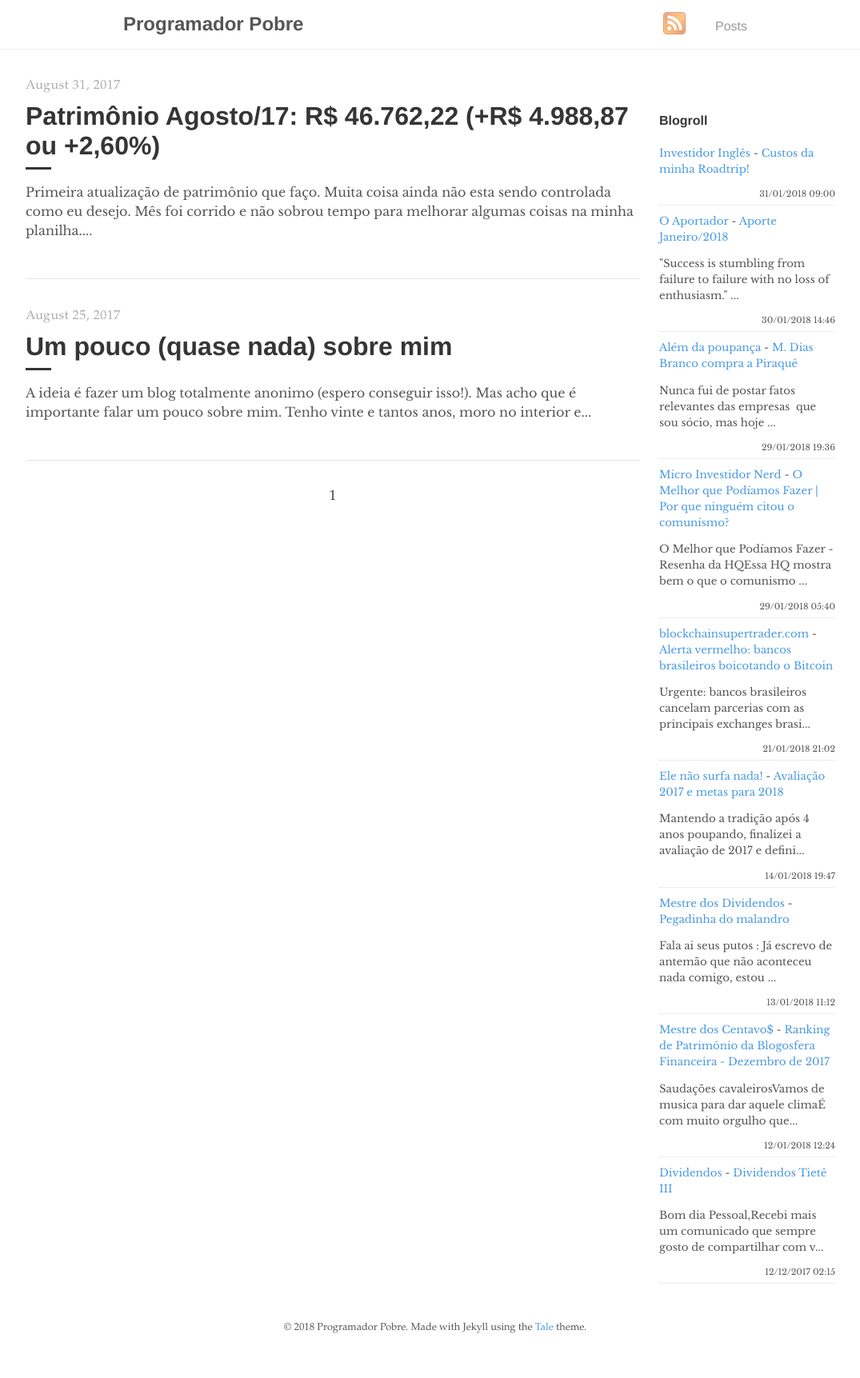
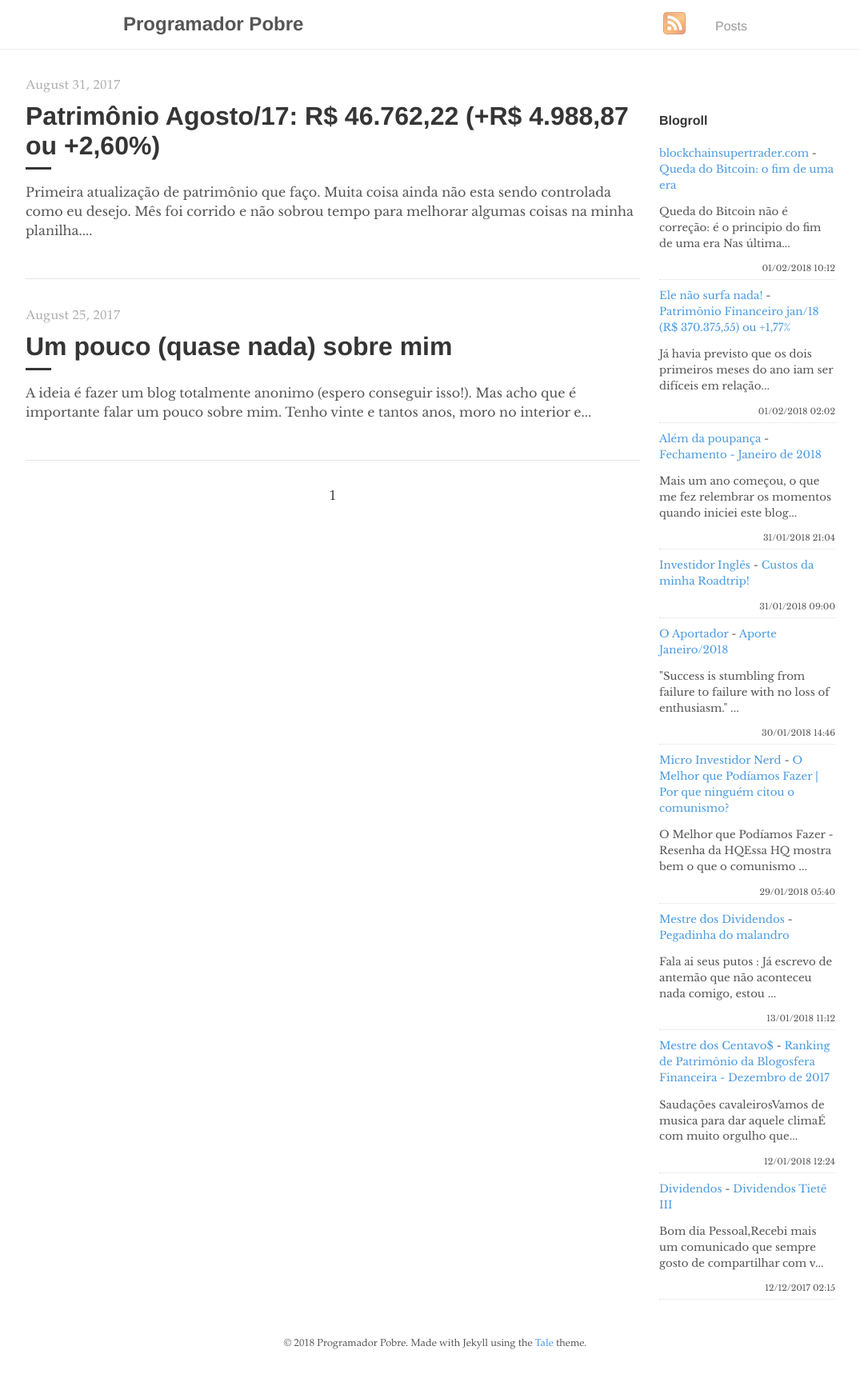
Before and after one commit to programadorpobre/programadorpobre.github.io, a Jekyll site: the page built from index.html, in a window 1280 px wide. Shown: the whole page at 80% size, without its empty margins (96-1171 px from the left). Built offline with Jekyll 4.4.1, drawn with Linux system fonts in a browser that asks for light colours; the list of posts is cut into pages by our own code; comment, search, counter and statistics services are not loaded.

Commit message:
[ci skip] travis #180

```diff
--- a/_includes/feed-entries.html
+++ b/_includes/feed-entries.html
@@ -1,3 +1,18 @@
+<div class="feed-entry">
+    <a class="feed-entry-site-name" href="http://www.blockchainsupertrader.com/">blockchainsupertrader.com</a> - <a class="feed-entry-title" href="http://www.blockchainsupertrader.com/2018/02/queda-do-bitcoin-o-fim-de-uma-era.html">Queda do Bitcoin: o fim de uma era</a>
+    <p class="feed-entry-summary">Queda do Bitcoin não é correção: é o principio do fim de uma era&nbsp;Nas última...</p>
+    <time datetime="2018-02-01T10:12:00.002-02:00">01/02/2018 10:12</time>
+</div>
+<div class="feed-entry">
+    <a class="feed-entry-site-name" href="http://elenaosurfanada.blogspot.com/">Ele não surfa nada!</a> - <a class="feed-entry-title" href="http://elenaosurfanada.blogspot.com/2018/02/patrimonio-financeiro-jan18-r-37037555.html">Patrimônio Financeiro jan/18 (R$ 370.375,55) ou +1,77%</a>
+    <p class="feed-entry-summary">Já havia previsto que os dois primeiros meses do ano iam ser difíceis em relação...</p>
+    <time datetime="2018-02-01T02:02:00.000-02:00">01/02/2018 02:02</time>
+</div>
+<div class="feed-entry">
+    <a class="feed-entry-site-name" href="http://alemdapoupanca.blogspot.com/">Além da poupança</a> - <a class="feed-entry-title" href="http://alemdapoupanca.blogspot.com/2018/01/fechamento-janeiro-de-2018.html">Fechamento - Janeiro de 2018</a>
+    <p class="feed-entry-summary">Mais um ano começou, o que me fez relembrar os momentos quando iniciei este blog...</p>
+    <time datetime="2018-01-31T21:04:00.000-02:00">31/01/2018 21:04</time>
+</div>
 <div class="feed-entry">
     <a class="feed-entry-site-name" href="http://www.investidoringles.com/">Investidor Inglês</a> - <a class="feed-entry-title" href="http://www.investidoringles.com/2018/01/custos-da-minha-roadtrip.html">Custos da minha Roadtrip!</a>
     <p class="feed-entry-summary"></p>
@@ -9,24 +24,9 @@
     <time datetime="2018-01-30T14:46:00.001-02:00">30/01/2018 14:46</time>
 </div>
 <div class="feed-entry">
-    <a class="feed-entry-site-name" href="http://alemdapoupanca.blogspot.com/">Além da poupança</a> - <a class="feed-entry-title" href="http://alemdapoupanca.blogspot.com/2018/01/m-dias-branco-compra-piraque.html">M. Dias Branco compra a Piraquê</a>
-    <p class="feed-entry-summary">Nunca fui de postar fatos relevantes das empresas&nbsp; que sou sócio, mas hoje ...</p>
-    <time datetime="2018-01-29T19:36:00.001-02:00">29/01/2018 19:36</time>
-</div>
-<div class="feed-entry">
     <a class="feed-entry-site-name" href="http://microinvestidornerd.blogspot.com/">Micro Investidor Nerd</a> - <a class="feed-entry-title" href="http://microinvestidornerd.blogspot.com/2018/01/o-melhor-que-podiamos-fazer-hq.html">O Melhor que Podíamos Fazer | Por que ninguém citou o comunismo?</a>
     <p class="feed-entry-summary">O Melhor que Podíamos Fazer - Resenha da HQEssa HQ mostra bem o que o comunismo ...</p>
     <time datetime="2018-01-29T05:40:00.000-08:00">29/01/2018 05:40</time>
-</div>
-<div class="feed-entry">
-    <a class="feed-entry-site-name" href="http://www.blockchainsupertrader.com/">blockchainsupertrader.com</a> - <a class="feed-entry-title" href="http://www.blockchainsupertrader.com/2018/01/alerta-vermelho-bancos-brasileiros.html">Alerta vermelho: bancos brasileiros boicotando o Bitcoin</a>
-    <p class="feed-entry-summary">Urgente: bancos brasileiros cancelam parcerias com as principais exchanges brasi...</p>
-    <time datetime="2018-01-21T21:02:00.001-02:00">21/01/2018 21:02</time>
-</div>
-<div class="feed-entry">
-    <a class="feed-entry-site-name" href="http://elenaosurfanada.blogspot.com/">Ele não surfa nada!</a> - <a class="feed-entry-title" href="http://elenaosurfanada.blogspot.com/2018/01/avaliacao-2017-e-metas-para-2018.html">Avaliação 2017 e metas para 2018</a>
-    <p class="feed-entry-summary">Mantendo a tradição após 4 anos poupando, finalizei a avaliação de 2017 e defini...</p>
-    <time datetime="2018-01-14T19:47:00.001-02:00">14/01/2018 19:47</time>
 </div>
 <div class="feed-entry">
     <a class="feed-entry-site-name" href="http://mestredosdividendos.blogspot.com/">Mestre dos Dividendos</a> - <a class="feed-entry-title" href="http://mestredosdividendos.blogspot.com/2018/01/pegadinha-do-malandro.html">Pegadinha do malandro</a>
```
